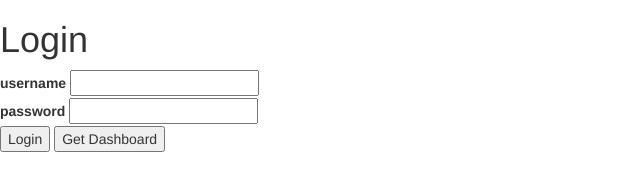
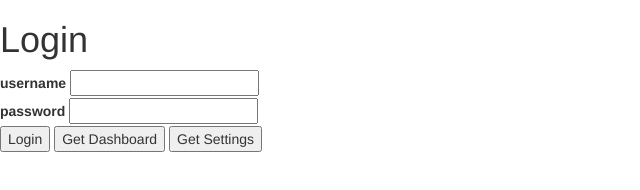
Before and after one commit to jimmyiimmv/NodeJS-JWT-Authentication-Test, a website: page index.html in a window 1280 px wide. Shown: the whole page, without its empty margins (0-640 px from the left). Drawn offline with nearby package versions, Linux system fonts and the light colour scheme.

Commit message:
added pushState

```diff
--- a/index.html
+++ b/index.html
@@ -29,12 +29,14 @@
             <div class="row">
                 <button onclick="login()">Login</button>
                 <button onclick="getDashboard()">Get Dashboard</button>
+                <button onclick="getSettings()">Get Settings</button>
             </div>
         </main>
 
     </div>
 
 <script>
+
 
     function login() {
         const data = {
@@ -56,6 +58,7 @@
 
     function getDashboard() {
         const token = localStorage.getItem('jwt');
+        window.history.pushState(null, null, "dashboard");
         axios.get('/api/dashboard', {
             headers: {
                 'Authorization': `Bearer ${token}`
@@ -67,6 +70,21 @@
             }
         });
     }
+
+    function getSettings() {
+        const token = localStorage.getItem('jwt');
+        window.history.pushState(null, null, "settings");
+        axios.get('/api/settings', {
+            headers: {
+                'Authorization': `Bearer ${token}`
+            }
+        }).then(res => {
+            if (res && res.data && res.data.success) {
+                document.querySelector('h1.row').innerHTML = 'Settings';
+                document.querySelector('main').innerHTML = res.data.myContent;
+            }
+        });
+    }
 </script>
 
 </body>
--- a/package.json
+++ b/package.json
@@ -13,6 +13,7 @@
     "body-parser": "^1.19.0",
     "express": "^4.17.1",
     "express-jwt": "^6.0.0",
+    "history": "^5.0.0",
     "jsonwebtoken": "^8.5.1"
   }
 }
```
Also changed, not shown: server.js (+13 -0 lines), 1 other file.
